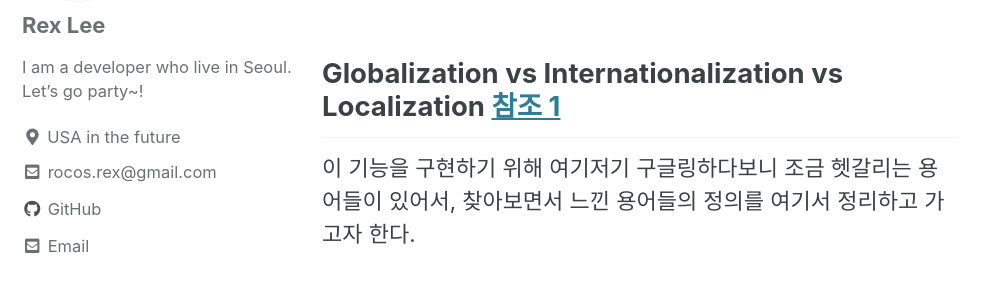
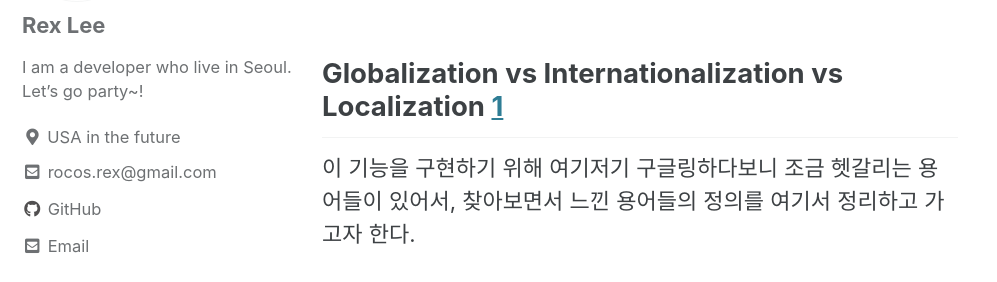
Before and after one commit to rocosrex/rocosrex.github.io, a Jekyll site: the page built from _posts/2022-11-30-internationalization.md, in a window 1280 px wide and 900 px high, scrolled down 434 px. Shown: the part 171-453 px from the top of the window, without its empty margins (0-997 px from the left). Built offline with Jekyll 4.4.1, drawn with Linux system fonts in a browser that asks for light colours; cached includes are drawn as plain includes.

Commit message:
Update 2022-11-30-internationalization.md

```diff
--- a/_posts/2022-11-30-internationalization.md
+++ b/_posts/2022-11-30-internationalization.md
@@ -19,7 +19,7 @@ Just try it!: <https://moonsiri.tistory.com/>
 
 
 
-## Globalization vs Internationalization vs Localization [참조 1]
+## Globalization vs Internationalization vs Localization [1](#참조1)
 
 이 기능을 구현하기 위해 여기저기 구글링하다보니 조금 헷갈리는 용어들이 있어서, 찾아보면서 느낀 용어들의 정의를 여기서 정리하고 가고자 한다.
 
@@ -29,4 +29,6 @@ Just try it!: <https://moonsiri.tistory.com/>
 
 이 포스트에서 설명할 기능은 단순히 언어를 번역해주는 단순한 기능이기 때문에, 이 기능은 이하 **Localization**이라고 칭하기로 한다.
 
-[참조 1]: <https://devuryu.tistory.com/401>
+
+
+[1]:  <https://devuryu.tistory.com/401>
```
